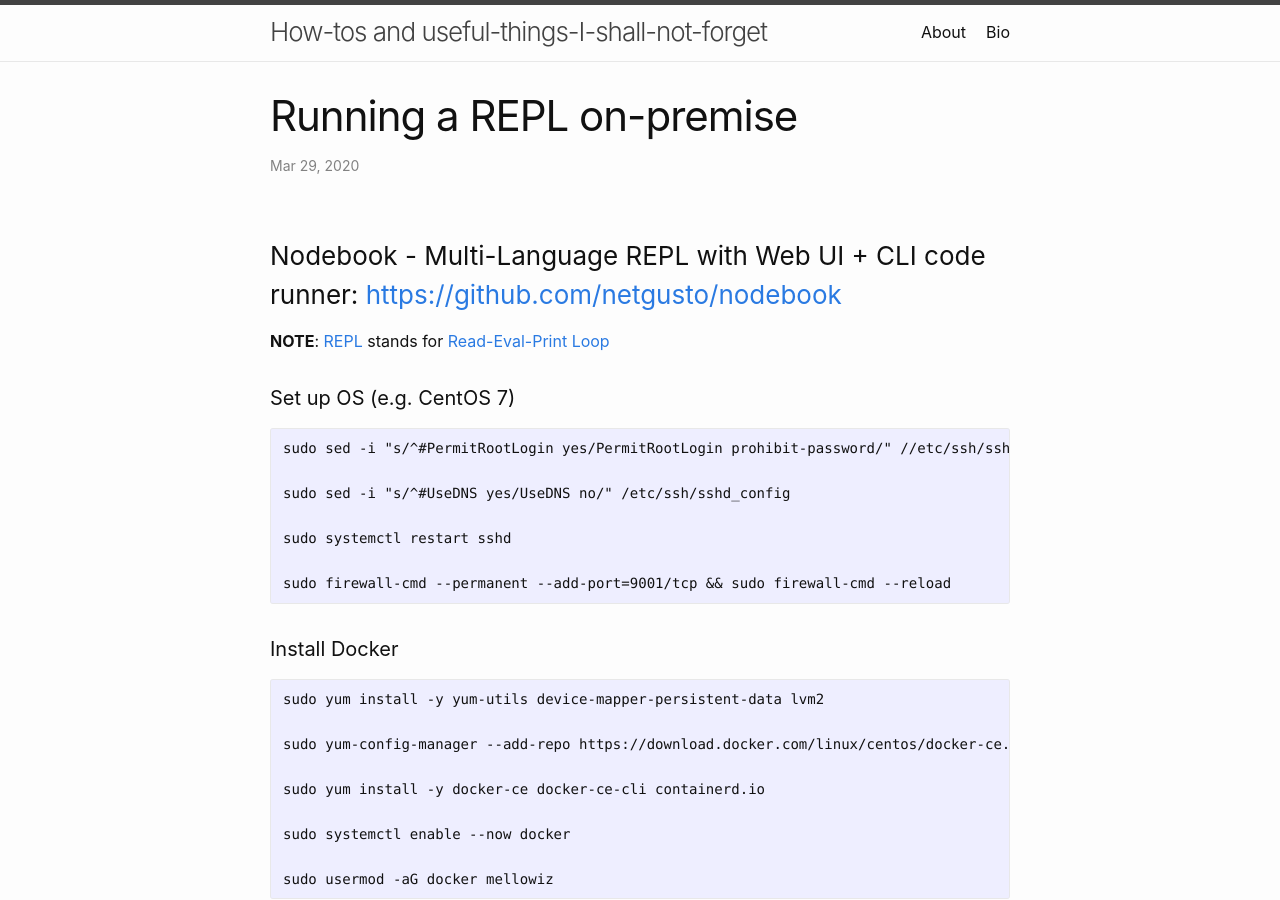
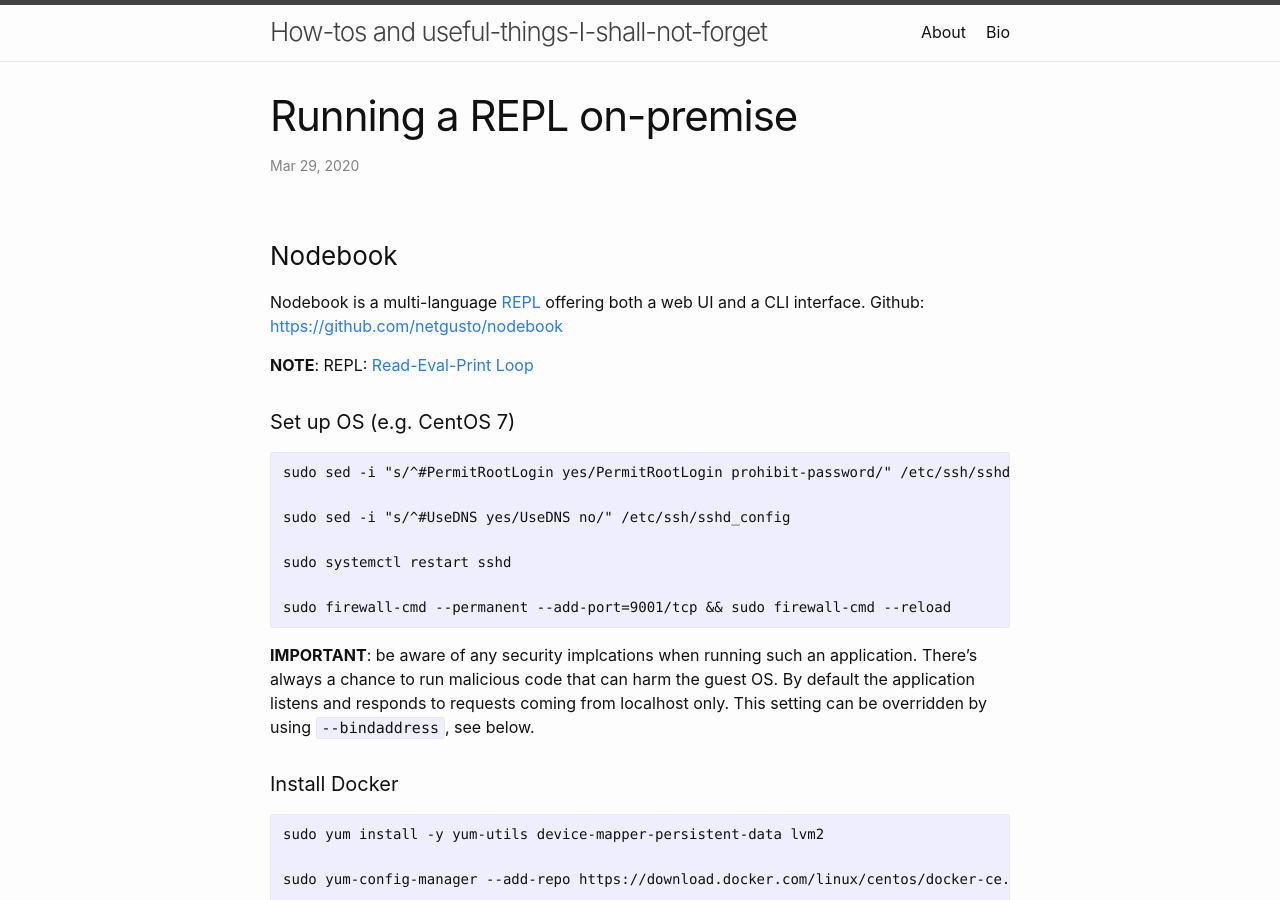
Before and after one commit to carmelo0x99/carmelo0x99.github.io, a Jekyll site: the page built from _posts/2020-03-29-repl-on-premise.md, in a window 1280 px wide and 900 px high. Built offline with Jekyll 4.4.1, drawn with Linux system fonts in a browser that asks for light colours.

Commit message:
Edited 2020-03-29-repl-on-premise

````diff
--- a/_posts/2020-03-29-repl-on-premise.md
+++ b/_posts/2020-03-29-repl-on-premise.md
@@ -4,13 +4,14 @@ title: "Running a REPL on-premise"
 categories: misc
 ---
 
-### Nodebook - Multi-Language REPL with Web UI + CLI code runner: [https://github.com/netgusto/nodebook](https://github.com/netgusto/nodebook)
+### Nodebook
+Nodebook is a multi-language [REPL](https://en.wikipedia.org/wiki/Read–eval–print_loop) offering both a web UI and a CLI interface. Github: [https://github.com/netgusto/nodebook](https://github.com/netgusto/nodebook)
 
-**NOTE**: [REPL](https://en.wikipedia.org/wiki/Read–eval–print_loop) stands for [Read-Eval-Print Loop](https://en.wikipedia.org/wiki/Read–eval–print_loop)
+**NOTE**: REPL: [Read-Eval-Print Loop](https://en.wikipedia.org/wiki/Read–eval–print_loop)
 
 #### Set up OS (e.g. CentOS 7)
 ```
-sudo sed -i "s/^#PermitRootLogin yes/PermitRootLogin prohibit-password/" //etc/ssh/sshd_config
+sudo sed -i "s/^#PermitRootLogin yes/PermitRootLogin prohibit-password/" /etc/ssh/sshd_config
 
 sudo sed -i "s/^#UseDNS yes/UseDNS no/" /etc/ssh/sshd_config
 
@@ -18,6 +19,7 @@ sudo systemctl restart sshd
 
 sudo firewall-cmd --permanent --add-port=9001/tcp && sudo firewall-cmd --reload
 ```
+**IMPORTANT**: be aware of any security implcations when running such an application. There's always a chance to run malicious code that can harm the guest OS. By default the application listens and responds to requests coming from localhost only. This setting can be overridden by using `--bindaddress`, see below.
 
 #### Install Docker
 ```
````
